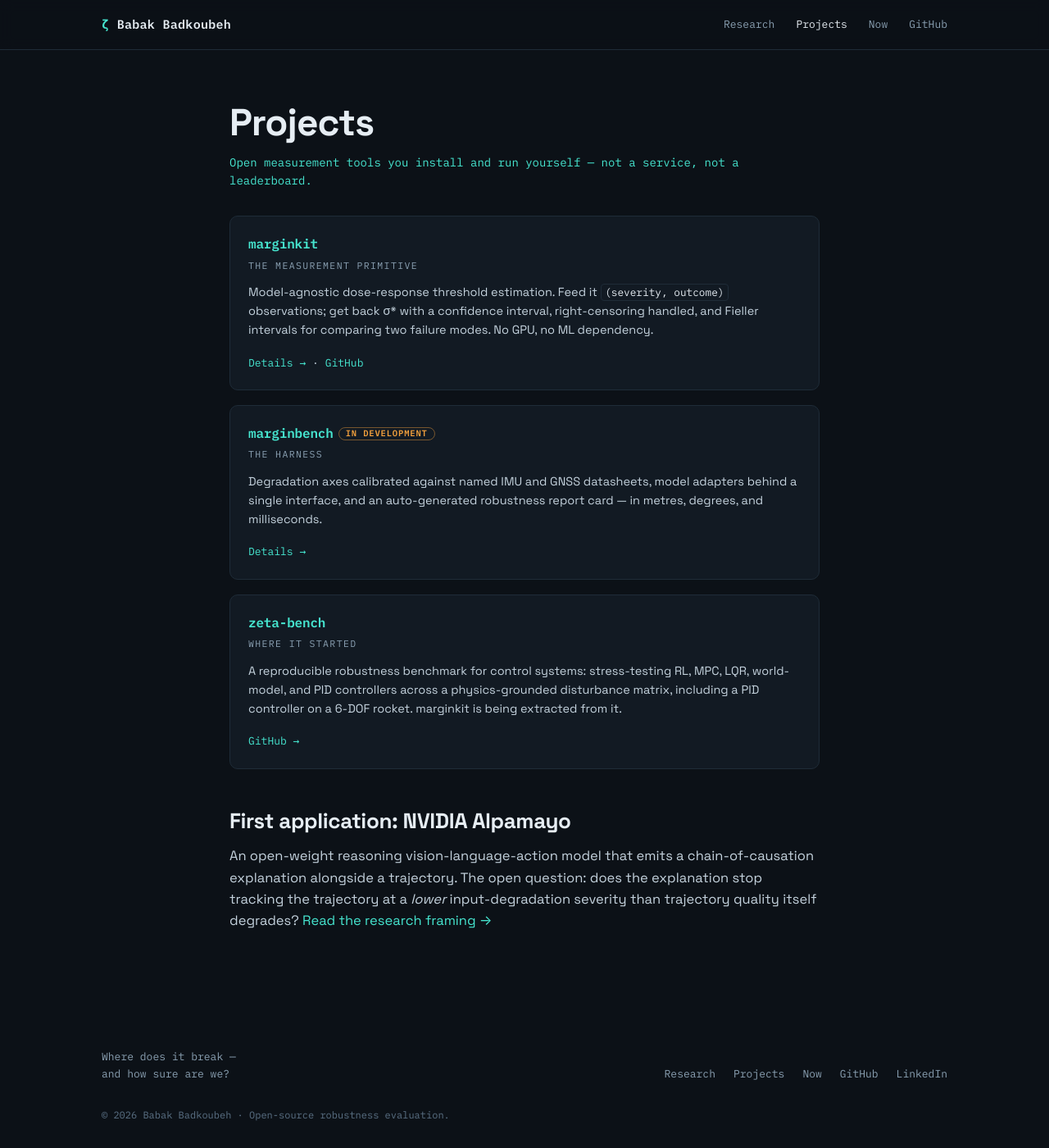
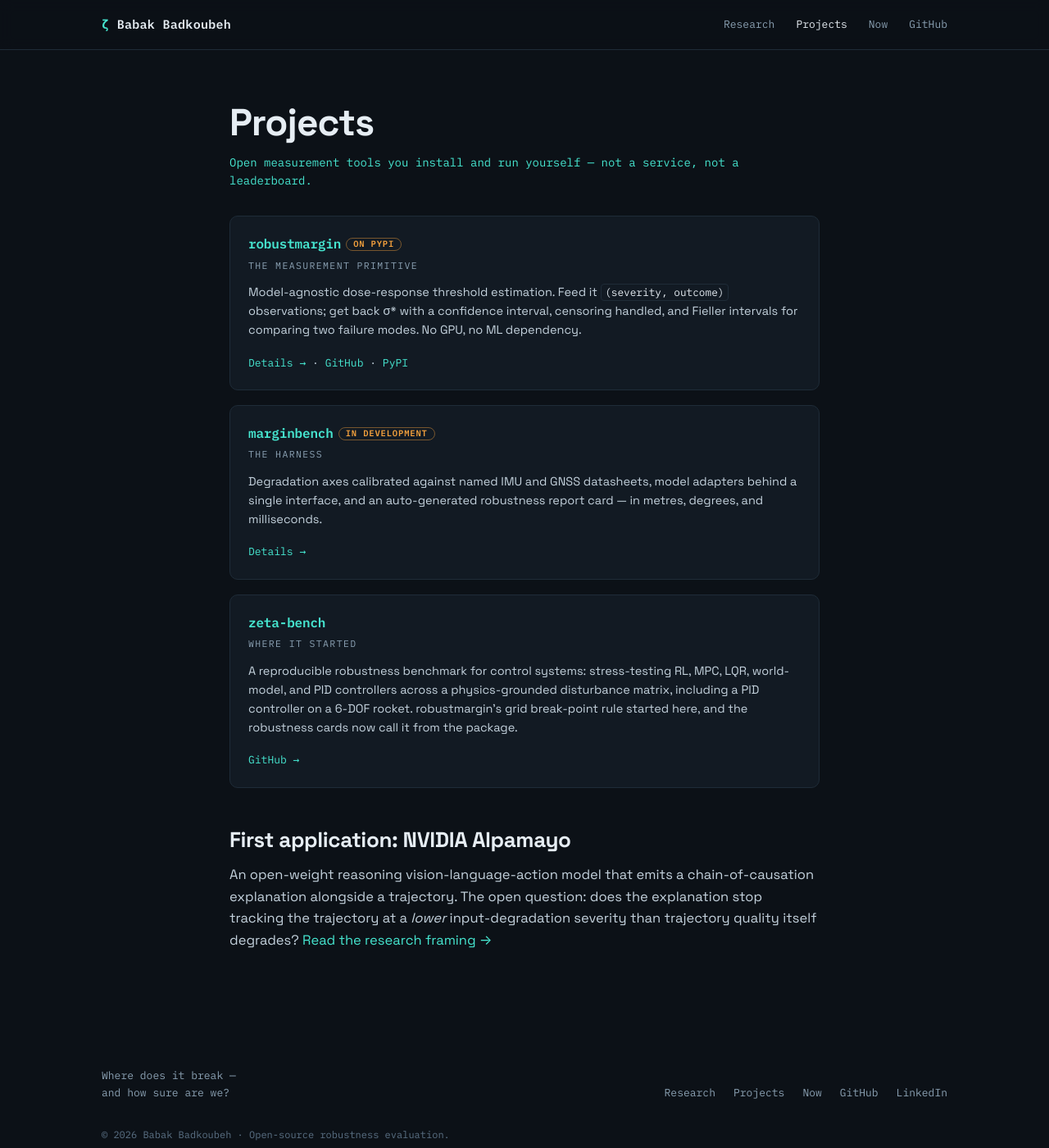
Before and after one commit to badkoubeh/badkoubeh.github.io, a Jekyll site: the page built from projects/index.html, in a window 1280 px wide and 1400 px high. Shown: the whole window at 82% size. Built offline with Jekyll 4.4.1, drawn with Linux system fonts in a browser that asks for light colours.

Commit message:
Update site for the robustmargin 0.1.1 release
- Move the statistics package page to /projects/robustmargin/ and rewrite
  it against the released package: PyPI install, Python 3.11+, Apache-2.0,
  a worked example checked against 0.1.1, the shipped feature list, and
  what is planned for 0.2
- Describe zeta-bench's use accurately: its robustness cards use the grid
  break-point rule, an observed grid statistic, not an estimated threshold
- Point the home page, projects index, research, marginbench and Now pages
  and the README at robustmargin's GitHub repo and PyPI project
- Show the version on project pages and add version to their JSON-LD
- Update the OG card footer to "robustmargin · marginbench"

Co-Authored-By: Claude Opus 5.5 <noreply@anthropic.com>

```diff
--- a/_layouts/project.html
+++ b/_layouts/project.html
@@ -2,7 +2,7 @@
 layout: default
 ---
 <article class="page wrap prose">
-  <div class="eyebrow"><a href="{{ '/projects/' | relative_url }}">Projects</a> · {{ page.software.status }}</div>
+  <div class="eyebrow"><a href="{{ '/projects/' | relative_url }}">Projects</a> · {{ page.software.status }}{% if page.software.version %} · v{{ page.software.version }}{% endif %}</div>
 {{ content }}
   <p class="back"><a href="{{ '/projects/' | relative_url }}">← All projects</a> · <a href="{{ '/research/' | relative_url }}">Research</a></p>
 </article>
--- a/index.html
+++ b/index.html
@@ -51,10 +51,10 @@ jsonld_person: true
     <h2>Open tools, <span class="q">one measurement.</span></h2>
     <div class="cards">
       <div class="card">
-        <h3><code>marginkit</code></h3>
+        <h3><code>robustmargin</code><span class="status">On PyPI</span></h3>
         <p class="kicker">The measurement primitive</p>
-        <p>Model-agnostic dose-response threshold estimation. Feed it <code>(severity, outcome)</code> observations; get back σ* with a confidence interval, right-censoring handled, monotonicity checked, and a Fieller interval when you need to test whether one failure mode has a <em>lower</em> threshold than another. No GPU, no ML dependency. It already estimates robustness margins for a classical PID controller on a 6-DOF rocket in <a href="https://github.com/badkoubeh/zeta-bench">zeta-bench</a>.</p>
-        <p class="more"><a href="{{ '/projects/marginkit/' | relative_url }}">marginkit →</a></p>
+        <p>Model-agnostic dose-response threshold estimation. Feed it <code>(severity, outcome)</code> observations; get back σ* with a confidence interval, censoring handled, monotonicity checked, and a Fieller interval when you need to test whether one failure mode has a <em>lower</em> threshold than another. No GPU, no ML dependency — <code>pip install robustmargin</code>. Its grid break-point rule already drives the per-controller robustness cards in <a href="https://github.com/badkoubeh/zeta-bench">zeta-bench</a>, a 6-DOF rocket-landing benchmark.</p>
+        <p class="more"><a href="{{ '/projects/robustmargin/' | relative_url }}">robustmargin →</a></p>
       </div>
       <div class="card">
         <h3><code>marginbench</code><span class="status">In development</span></h3>
--- a/projects/index.html
+++ b/projects/index.html
@@ -1,6 +1,6 @@
 ---
 title: Projects
-description: "Open-source robustness tools by Babak Badkoubeh: marginkit for failure thresholds with confidence intervals, marginbench for driving policies, and zeta-bench."
+description: "Open-source robustness tools by Babak Badkoubeh: robustmargin for failure thresholds with confidence intervals, marginbench for driving policies, and zeta-bench."
 permalink: /projects/
 ---
 <h1>Projects</h1>
@@ -8,10 +8,10 @@ permalink: /projects/
 
 <div class="cards">
   <div class="card">
-    <h3><code>marginkit</code></h3>
+    <h3><code>robustmargin</code><span class="status">On PyPI</span></h3>
     <p class="kicker">The measurement primitive</p>
-    <p>Model-agnostic dose-response threshold estimation. Feed it <code>(severity, outcome)</code> observations; get back σ* with a confidence interval, right-censoring handled, and Fieller intervals for comparing two failure modes. No GPU, no ML dependency.</p>
-    <p class="more"><a href="{{ '/projects/marginkit/' | relative_url }}">Details →</a> · <a href="https://github.com/badkoubeh/marginkit">GitHub</a></p>
+    <p>Model-agnostic dose-response threshold estimation. Feed it <code>(severity, outcome)</code> observations; get back σ* with a confidence interval, censoring handled, and Fieller intervals for comparing two failure modes. No GPU, no ML dependency.</p>
+    <p class="more"><a href="{{ '/projects/robustmargin/' | relative_url }}">Details →</a> · <a href="https://github.com/robustmargin/robustmargin">GitHub</a> · <a href="https://pypi.org/project/robustmargin/">PyPI</a></p>
   </div>
   <div class="card">
     <h3><code>marginbench</code><span class="status">In development</span></h3>
@@ -22,7 +22,7 @@ permalink: /projects/
   <div class="card">
     <h3><code>zeta-bench</code></h3>
     <p class="kicker">Where it started</p>
-    <p>A reproducible robustness benchmark for control systems: stress-testing RL, MPC, LQR, world-model, and PID controllers across a physics-grounded disturbance matrix, including a PID controller on a 6-DOF rocket. marginkit is being extracted from it.</p>
+    <p>A reproducible robustness benchmark for control systems: stress-testing RL, MPC, LQR, world-model, and PID controllers across a physics-grounded disturbance matrix, including a PID controller on a 6-DOF rocket. robustmargin's grid break-point rule started here, and the robustness cards now call it from the package.</p>
     <p class="more"><a href="https://github.com/badkoubeh/zeta-bench">GitHub →</a></p>
   </div>
 </div>
```
Also changed, not shown: other parts of _layouts/project.html (+2 -1 lines), now.md (+3 -3 lines), projects/marginbench.md (+2 -2 lines), projects/marginkit.md (deleted, +0 -48 lines), projects/robustmargin.md (added, +73 -0 lines), research.md (+1 -1 lines), README.md, assets/og-card.png.
